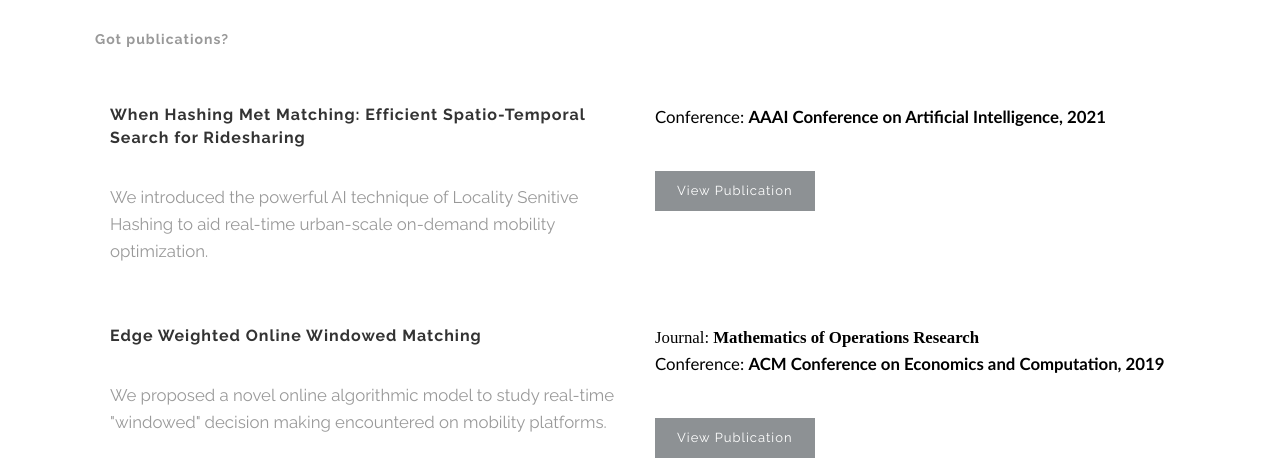
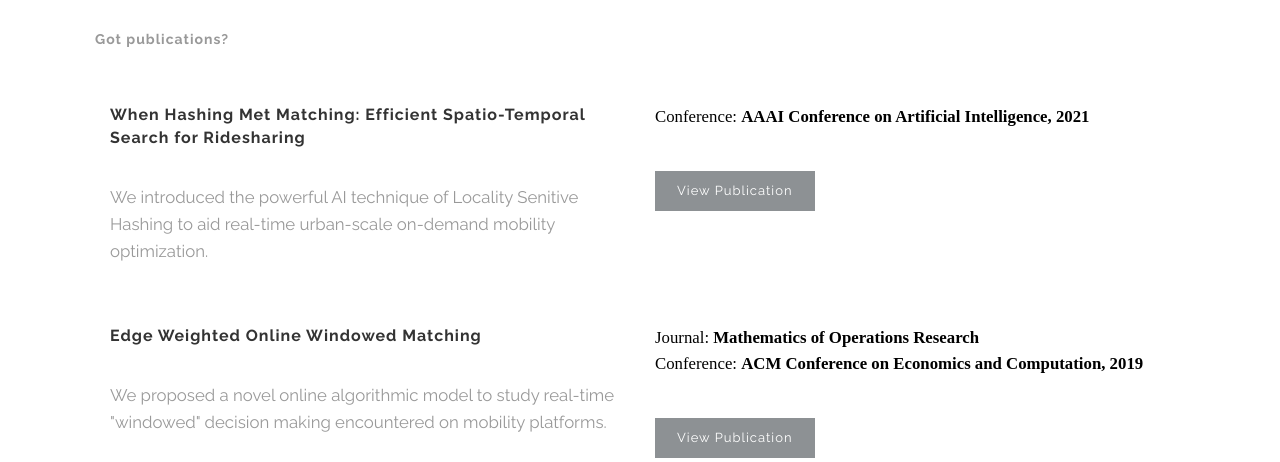
Before and after one commit to turingres/turingres.github.io, a Jekyll site: the page built from about.html, in a window 1280 px wide. Shown: the part 830-1292 px from the top of the page. Built offline with Jekyll 4.4.1, drawn with Linux system fonts in a browser that asks for light colours.

Commit message:
about updated

```diff
--- a/about.html
+++ b/about.html
@@ -89,7 +89,7 @@ patents:
                 <ul class='info'>
                   {% if patent.status %}
                     <li style="color:black;">
-                      <font face="copperplate"> <big>Status: <strong> {{patent.status}} </strong> </big> </font>
+                      <font face="didot"> <big>Status: <strong> {{patent.status}} </strong> </big> </font>
                     </li>
                   {% endif %}
                 </ul>
@@ -127,7 +127,7 @@ patents:
                   {% endif %}
                   {% if publication.conference %}
                     <li style="color:black;">
-                      <font face="optima"> <big> Conference: <strong> {{publication.conference}} </strong> </big> </font>
+                      <font face="didot"> <big> Conference: <strong> {{publication.conference}} </strong> </big> </font>
                     </li>
                   {% endif %}
                 </ul>
```
